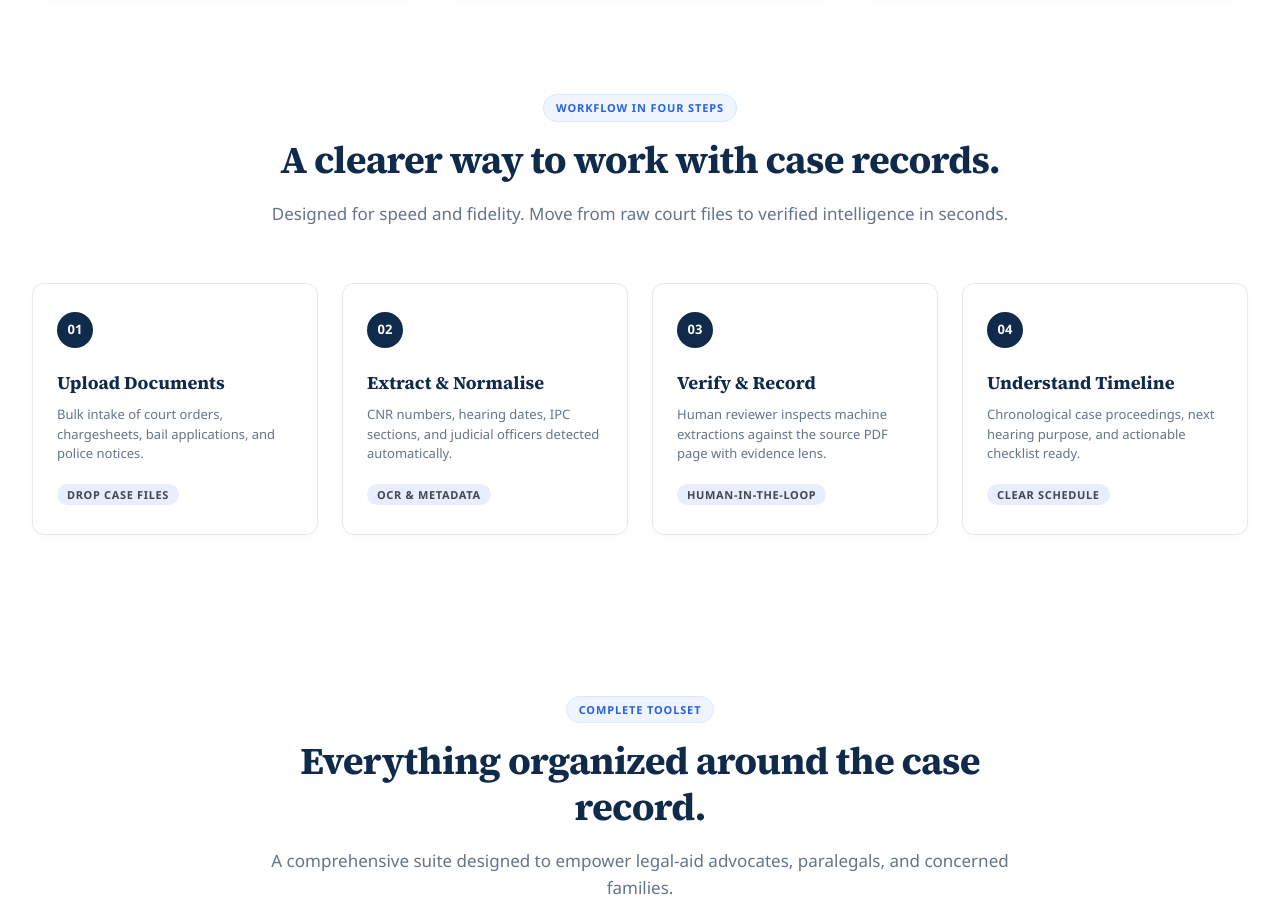
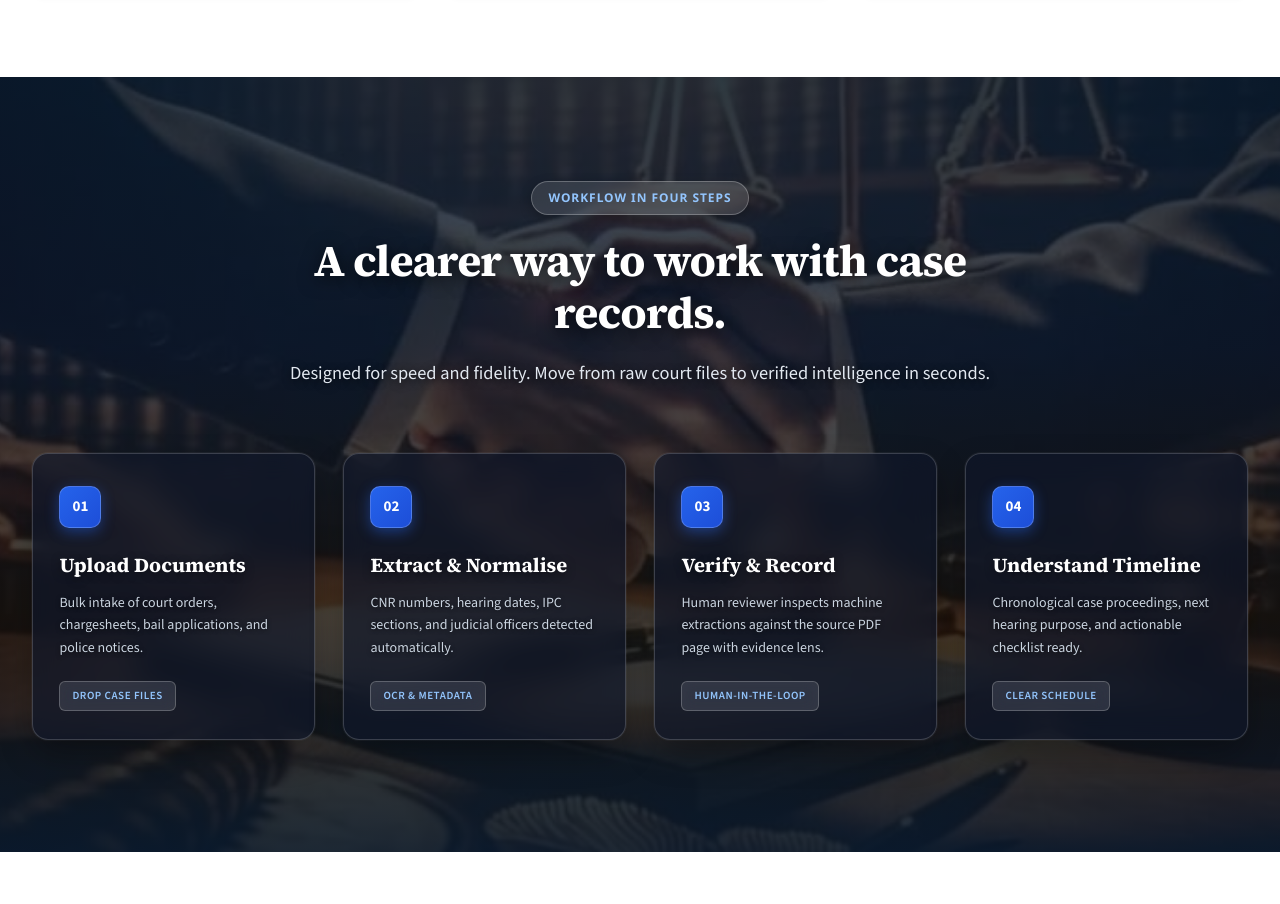
Before and after one commit to Omb2121/CaseCompass, a website built with Vite: page frontend/index.html in a window 1280 px wide. Shown: the part 1688-2592 px from the top of the page. Built offline with nearby package versions, Linux system fonts and the light colour scheme; a web font is replaced by a local one.

Commit message:
feat(workflow): apply legal desk background with frosted glass cards to 4-step workflow section

```diff
--- a/frontend/src/pages/Landing.js
+++ b/frontend/src/pages/Landing.js
@@ -205,8 +205,9 @@ export function renderLandingPage() {
         </div>
       </section>
 
-      <!-- 6. 4-Step Workflow -->
-      <section class="landing-section" style="padding-top:1rem;">
+      <!-- 6. 4-Step Workflow with Legal Desk Background -->
+      <section class="workflow-section-wrapper" id="workflow-steps">
+        <div class="workflow-inner-container">
           <div class="section-heading-centered">
             <span class="section-label-pill">Workflow in Four Steps</span>
             <h2>A clearer way to work with case records.</h2>
@@ -250,6 +251,7 @@ export function renderLandingPage() {
                 Chronological case proceedings, next hearing purpose, and actionable checklist ready.
               </p>
               <span class="badge badge--neutral" style="font-size:0.6875rem;">Clear Schedule</span>
+            </div>
           </div>
         </div>
       </section>
--- a/frontend/src/styles/landing.css
+++ b/frontend/src/styles/landing.css
@@ -489,49 +489,158 @@
   cursor: pointer;
 }
 
-/* 4-Step Workflow */
+/* 6. 4-Step Workflow Section with Legal Desk Background */
+.workflow-section-wrapper {
+  position: relative;
+  width: 100%;
+  background: url('/workflow-bg.jpg') center 40% / cover no-repeat;
+  padding: 6.5rem 2rem 7rem;
+  overflow: hidden;
+}
+
+/* Atmospheric dark amber/navy overlay that lets the handshake, gavel & scales shine through */
+.workflow-section-wrapper::before {
+  content: '';
+  position: absolute;
+  inset: 0;
+  background: linear-gradient(
+    180deg,
+    rgba(11, 26, 45, 0.86) 0%,
+    rgba(15, 23, 42, 0.78) 35%,
+    rgba(26, 18, 12, 0.80) 70%,
+    rgba(11, 26, 45, 0.92) 100%
+  );
+  pointer-events: none;
+}
+
+.workflow-inner-container {
+  max-width: 1320px;
+  margin: 0 auto;
+  position: relative;
+  z-index: 2;
+}
+
+/* Section Header Typography on Dark Photographic Background */
+.workflow-section-wrapper .section-heading-centered {
+  text-align: center;
+  max-width: 780px;
+  margin: 0 auto 4rem;
+}
+
+.workflow-section-wrapper .section-label-pill {
+  display: inline-block;
+  font-size: 0.75rem;
+  font-weight: 700;
+  text-transform: uppercase;
+  letter-spacing: 0.08em;
+  color: #93c5fd;
+  background: rgba(255, 255, 255, 0.12);
+  backdrop-filter: blur(10px);
+  -webkit-backdrop-filter: blur(10px);
+  border: 1px solid rgba(255, 255, 255, 0.25);
+  padding: 6px 16px;
+  border-radius: 9999px;
+  margin-bottom: 1.25rem;
+  box-shadow: 0 4px 12px rgba(0, 0, 0, 0.25);
+}
+
+.workflow-section-wrapper .section-heading-centered h2 {
+  font-family: 'Source Serif 4', Georgia, serif;
+  font-size: 2.75rem;
+  font-weight: 700;
+  letter-spacing: -0.02em;
+  color: #ffffff;
+  line-height: 1.2;
+  margin-bottom: 1.125rem;
+  text-shadow: 0 3px 18px rgba(0, 0, 0, 0.7);
+}
+
+.workflow-section-wrapper .section-heading-centered p {
+  font-family: 'Source Sans 3', system-ui, sans-serif;
+  font-size: 1.15rem;
+  color: #e2e8f0;
+  line-height: 1.65;
+  text-shadow: 0 2px 8px rgba(0, 0, 0, 0.7);
+}
+
+/* 4-Step Workflow Grid */
 .workflow-grid {
   display: grid;
   grid-template-columns: repeat(4, 1fr);
-  gap: 1.5rem;
+  gap: 1.75rem;
 }
 
+/* Frosted Glassmorphism Workflow Cards */
 .workflow-card {
-  background: #ffffff;
-  border: 1px solid #e2e8f0;
-  border-radius: 12px;
-  padding: 1.75rem 1.5rem;
+  background: rgba(15, 23, 42, 0.68);
+  backdrop-filter: blur(14px);
+  -webkit-backdrop-filter: blur(14px);
+  border: 1px solid rgba(255, 255, 255, 0.18);
+  border-radius: 16px;
+  padding: 2rem 1.65rem 1.75rem;
   position: relative;
-  box-shadow: 0 2px 6px rgba(0,0,0,0.02);
+  box-shadow: 0 15px 35px -5px rgba(0, 0, 0, 0.35), 0 0 0 1px rgba(255, 255, 255, 0.05);
+  transition: all 0.25s cubic-bezier(0.16, 1, 0.3, 1);
+  display: flex;
+  flex-direction: column;
+  justify-content: space-between;
+}
+
+.workflow-card:hover {
+  transform: translateY(-6px);
+  background: rgba(15, 23, 42, 0.82);
+  border-color: rgba(96, 165, 250, 0.5);
+  box-shadow: 0 20px 45px -5px rgba(0, 0, 0, 0.5), 0 0 24px rgba(56, 189, 248, 0.22);
 }
 
 .workflow-card__step {
-  width: 36px;
-  height: 36px;
-  border-radius: 50%;
-  background: #0F2A4A;
+  width: 42px;
+  height: 42px;
+  border-radius: 10px;
+  background: linear-gradient(135deg, #2563eb 0%, #1d4ed8 100%);
   color: #ffffff;
   display: flex;
   align-items: center;
   justify-content: center;
-  font-size: 0.8125rem;
-  font-weight: 700;
-  margin-bottom: 1.25rem;
+  font-family: 'Source Sans 3', system-ui, sans-serif;
+  font-size: 0.9375rem;
+  font-weight: 800;
+  margin-bottom: 1.35rem;
+  box-shadow: 0 4px 14px rgba(37, 99, 235, 0.45);
+  border: 1px solid rgba(255, 255, 255, 0.2);
 }
 
 .workflow-card__title {
-  font-family: var(--font-headline);
-  font-size: 1.125rem;
+  font-family: 'Source Serif 4', Georgia, serif;
+  font-size: 1.25rem;
   font-weight: 700;
-  color: #0F2A4A;
-  margin-bottom: 0.5rem;
+  color: #ffffff;
+  margin-bottom: 0.65rem;
+  text-shadow: 0 2px 8px rgba(0, 0, 0, 0.5);
 }
 
 .workflow-card__desc {
-  font-size: 0.8125rem;
-  color: #64748b;
-  line-height: 1.5;
-  margin-bottom: 1rem;
+  font-family: 'Source Sans 3', system-ui, sans-serif;
+  font-size: 0.875rem;
+  color: #cbd5e1;
+  line-height: 1.6;
+  margin-bottom: 1.35rem;
+  text-shadow: 0 1px 4px rgba(0, 0, 0, 0.6);
+}
+
+.workflow-card .badge--neutral {
+  background: rgba(255, 255, 255, 0.12);
+  color: #93c5fd;
+  border: 1px solid rgba(255, 255, 255, 0.22);
+  font-family: 'Source Sans 3', system-ui, sans-serif;
+  font-weight: 600;
+  font-size: 0.6875rem;
+  letter-spacing: 0.05em;
+  text-transform: uppercase;
+  padding: 5px 12px;
+  border-radius: 6px;
+  width: fit-content;
+  backdrop-filter: blur(8px);
 }
 
 /* Complete Toolset (7 Tabs Grid) */
@@ -1082,6 +1191,9 @@
   .landing-hero-wrapper {
     padding: 4.5rem 1.25rem 5rem;
   }
+  .workflow-section-wrapper {
+    padding: 4.5rem 1.5rem 5rem;
+  }
   .landing-hero {
     padding: 0;
   }
@@ -1117,6 +1229,12 @@
   .landing-hero-wrapper {
     padding: 3.5rem 1rem 4rem;
   }
+  .workflow-section-wrapper {
+    padding: 3.5rem 1rem 4rem;
+  }
+  .workflow-section-wrapper .section-heading-centered h2 {
+    font-size: 2.125rem;
+  }
   .landing-hero {
     padding: 0;
   }
```
Also changed, not shown: frontend/public/workflow-bg.jpg (added), frontend/src/assets/workflow-bg.jpg (added). Lines whose indentation alone changed are shown as unchanged.
